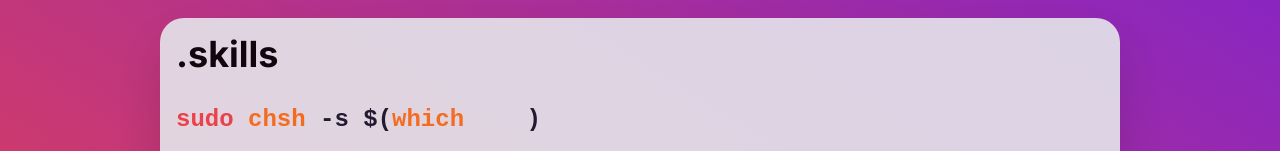
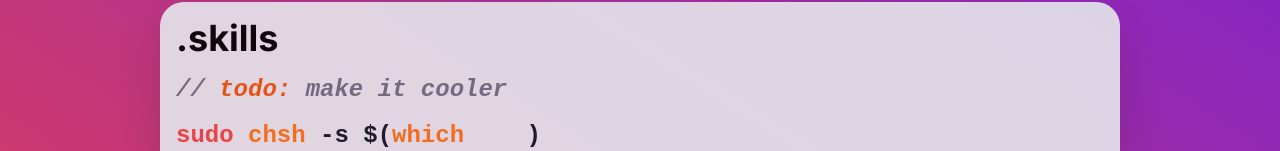
Before and after one commit to deltamaya/delm.dev, a SvelteKit app: page /about in a window 1280 px wide. Shown: the part 1756-1907 px from the top of the page. Built offline with nearby package versions, Linux system fonts and the light colour scheme; some icons are missing.

Commit message:
add todo

```diff
--- a/src/routes/about/+page.svelte
+++ b/src/routes/about/+page.svelte
@@ -25,6 +25,7 @@
     let frontendInView = $state(false);
     let politicValueInView = $state(false);
     let languageInView = $state(false);
+    let todoInView = $state(false);
 
 
     let options = {
@@ -182,6 +183,13 @@
                     class="mt-12 flex flex-col font-black text-gray-900 lg:text-2xl sm:text-sm font-jetbrains "
             >
                 <div class="font-bold text-gray-900 font-jetbrains flex flex-col">
+                    <InviewPopup {observeme} isDisplay={todoInView} inviewCallback={()=>todoInView=true}>
+                        <div
+                                class="items-center flex flex-wrap text-gray-500 italic"
+                        >
+                            //&nbsp;<span class="text-orange-600">todo:&nbsp;</span>make it cooler
+                        </div>
+                    </InviewPopup>
                     <InviewPopup {observeme} isDisplay={chshInView} inviewCallback={()=>chshInView=true}>
                         <div
                                 class="items-center flex flex-wrap"
```
